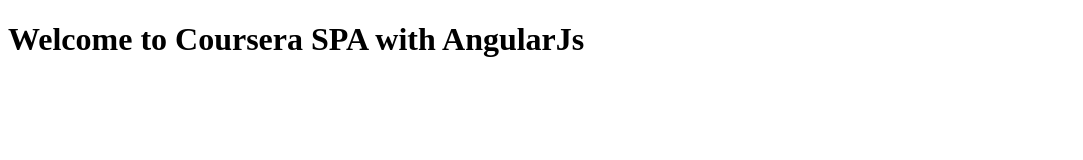
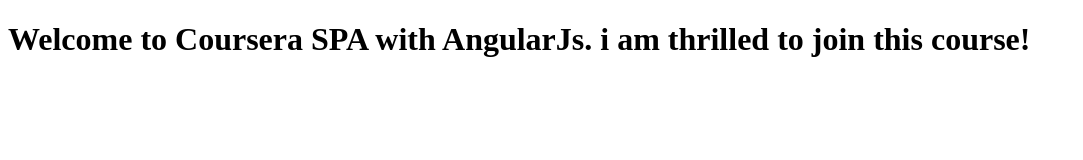
Before and after one commit to sagar465/coursera-test, a plain HTML site: page index.html in a window 1280 px wide. Shown: the whole page, without its empty margins (0-1083 px from the left). Drawn offline with Linux system fonts and the light colour scheme.

Commit message:
added content

```diff
--- a/index.html
+++ b/index.html
@@ -5,6 +5,6 @@
     <title>Welcome to Coursera</title>
   </head>
   <body>
-      <h1>Welcome to Coursera SPA with AngularJs</h1>
+      <h1>Welcome to Coursera SPA with AngularJs. i am thrilled to join this course!</h1>
   </body>
 </html>
```
